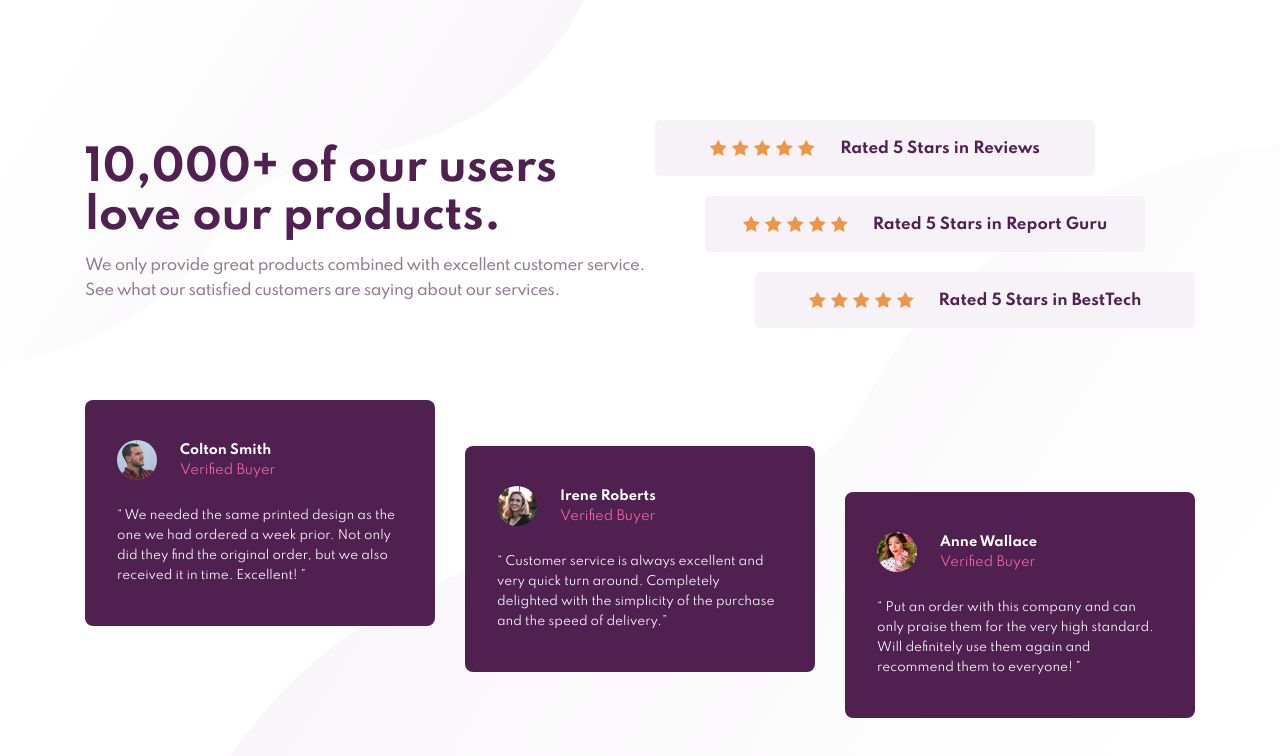
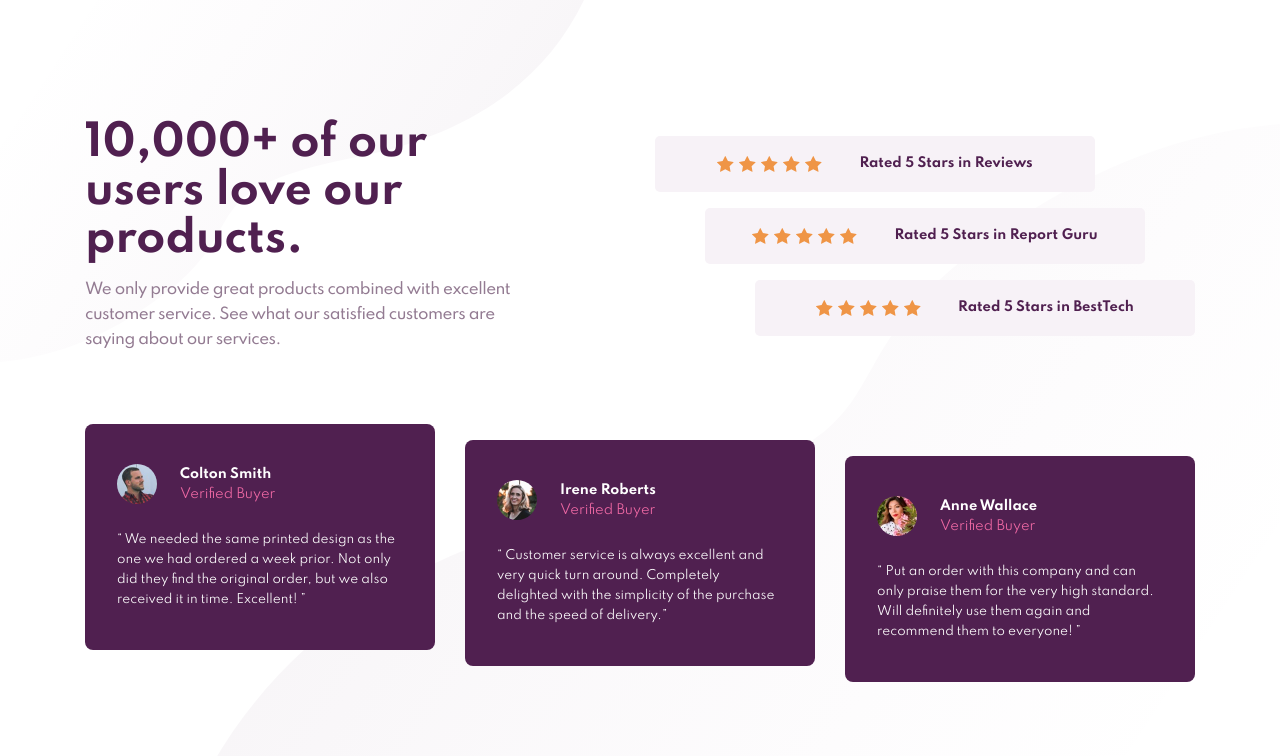
Before and after one commit to Chris971991/social-proof-section-master, a plain HTML site: page index.html in a window 1280 px wide. Drawn offline with Linux system fonts and the light colour scheme.

Commit message:
fixed responsive issues

```diff
--- a/app.scss
+++ b/app.scss
@@ -55,6 +55,7 @@ body {
 
   &__left {
     width: 100%;
+    max-width: 445px;
   }
 
   &__heading {
@@ -77,7 +78,7 @@ body {
   &__right {
     display: grid;
     grid-template-columns: 50px 50px auto 50px 50px;
-    grid-row-gap: 20px;
+    grid-row-gap: 16px;
     width: 100%;
     max-width: 540px;
   }
@@ -111,10 +112,10 @@ body {
 
     &__desc {
       font-weight: 700;
-      font-size: 15px;
+      font-size: 13px;
       line-height: 25px;
       color: $very_dark_magenta;
-      margin-left: 20px;
+      margin-left: 32px;
     }
   }
 }
@@ -126,8 +127,8 @@ body {
     display: grid;
     grid-template-columns: repeat(3, 1fr);
     grid-template-rows: 16px 16px auto 16px 16px;
-    gap: 30px;
-    margin-bottom: 100px;
+    grid-column-gap: 30px;
+    margin-bottom: 115px;
   }
 
   .testimonial {
@@ -279,6 +280,7 @@ body {
 
     .testimonial {
       max-width: 100%;
+      margin-bottom: 30px;
 
       &-text {
         font-size: 13px;
```
Also changed, not shown: app.css, 1 other file.
